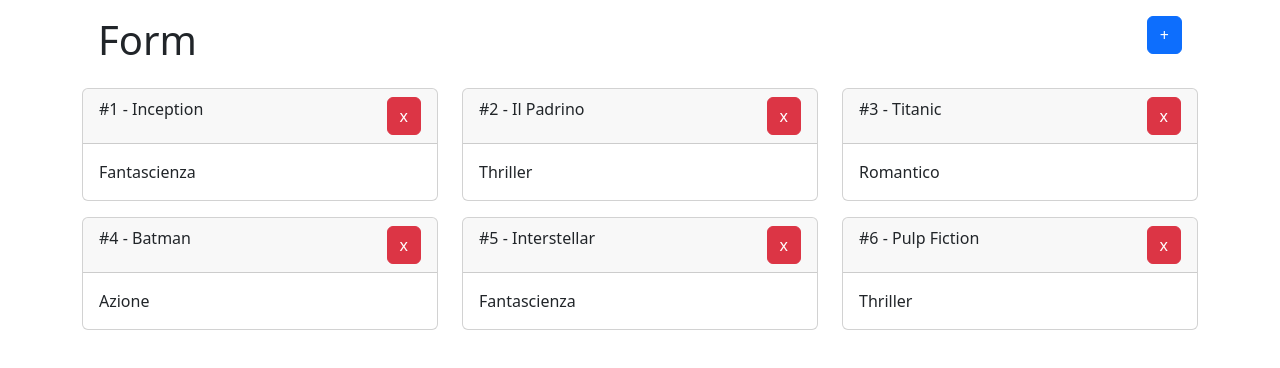
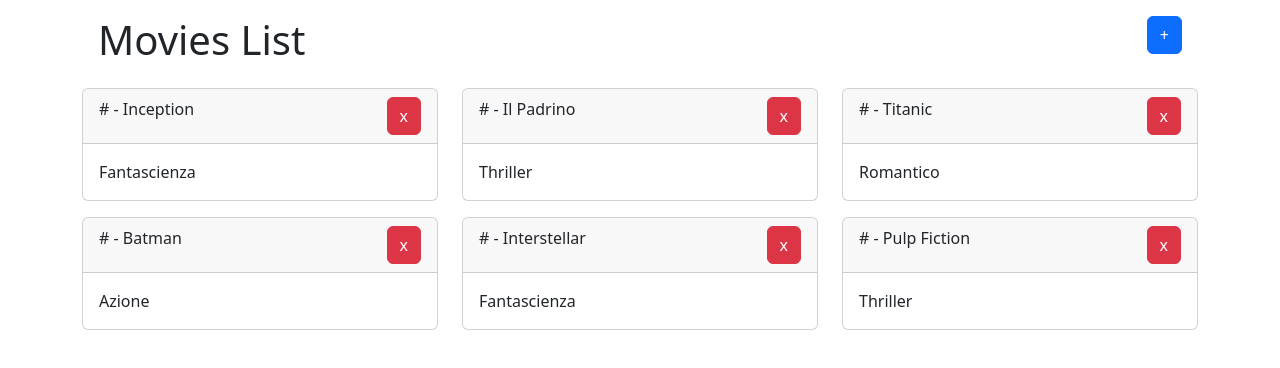
Before and after one commit to thomasraimondi/react-movie-filter, a React (Vite) app: page / in a window 1280 px wide. Shown: the top 368 px of the page. Built offline with nearby package versions, Linux system fonts and the light colour scheme.

Commit message:
set variable with intial form data

```diff
--- a/src/App.jsx
+++ b/src/App.jsx
@@ -1,14 +1,15 @@
 import { useState } from "react";
 
 import originalMovies from "./data/movies";
+const initialAddForm = {
+  title: "",
+  category: "",
+};
 
 function App() {
   const [isFormVisible, setIsFormVisible] = useState(false);
   const [movies, setMovies] = useState(originalMovies);
-  const [formData, setFormData] = useState({
-    title: "",
-    category: "",
-  });
+  const [formData, setFormData] = useState(initialAddForm);
 
   const handleFormVisible = () => setIsFormVisible(!isFormVisible);
   const handleFieldChange = (e) => {
@@ -20,12 +21,9 @@
     console.log(e);
     const newMovies = [...movies, formData];
     console.log(newMovies);
-    setProducts(newMovies);
+    setMovies(newMovies);
 
-    setFormData({
-      title: "",
-      category: "",
-    });
+    setFormData(initialAddForm);
   };
 
   const handleDeleteItem = (index) => {
@@ -36,13 +34,11 @@
     setMovies(filteredItem);
   };
 
-  console.log(movies);
-
   return (
     <div className="container">
       <div className="header d-flex justify-content-between p-3">
         <div className="title">
-          <h1>Form</h1>
+          <h1>Movies List</h1>
         </div>
         <div className="function">
           <button className="btn btn-primary" onClick={handleFormVisible}>
@@ -91,7 +87,7 @@
 
         <div className="row row-gap-3">
           {movies.map((movie, index) => (
-            <div className="col-4" key={movie.id}>
+            <div className="col-4" key={index}>
               <div className="card">
                 <div className="card-header d-flex justify-content-between">
                   <div className="title">
--- a/src/data/movies.js
+++ b/src/data/movies.js
@@ -1,8 +1,8 @@
 export default [
-  { id: 1, title: "Inception", category: "Fantascienza" },
-  { id: 2, title: "Il Padrino", category: "Thriller" },
-  { id: 3, title: "Titanic", category: "Romantico" },
-  { id: 4, title: "Batman", category: "Azione" },
-  { id: 5, title: "Interstellar", category: "Fantascienza" },
-  { id: 6, title: "Pulp Fiction", category: "Thriller" },
+  { title: "Inception", category: "Fantascienza" },
+  { title: "Il Padrino", category: "Thriller" },
+  { title: "Titanic", category: "Romantico" },
+  { title: "Batman", category: "Azione" },
+  { title: "Interstellar", category: "Fantascienza" },
+  { title: "Pulp Fiction", category: "Thriller" },
 ];
```
